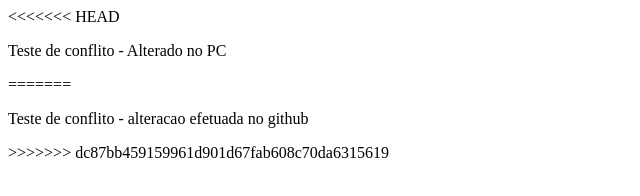
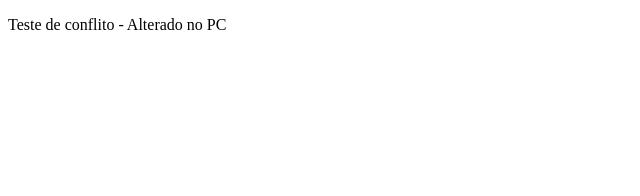
Before and after one commit to MatheusFDS/teste-conflito, a plain HTML site: page index.html in a window 1280 px wide. Shown: the whole page, without its empty margins (0-640 px from the left). Drawn offline with Linux system fonts and the light colour scheme.

```diff
--- a/index.html
+++ b/index.html
@@ -7,13 +7,6 @@
     <title>Aula de LDS</title>
 </head>
 <body>
-<<<<<<< HEAD
     <p>Teste de conflito - Alterado no PC</p>
-=======
-    <p>Teste de conflito - alteracao efetuada no github
-
-
-    </p>
->>>>>>> dc87bb459159961d901d67fab608c70da6315619
 </body>
 </html>
```
